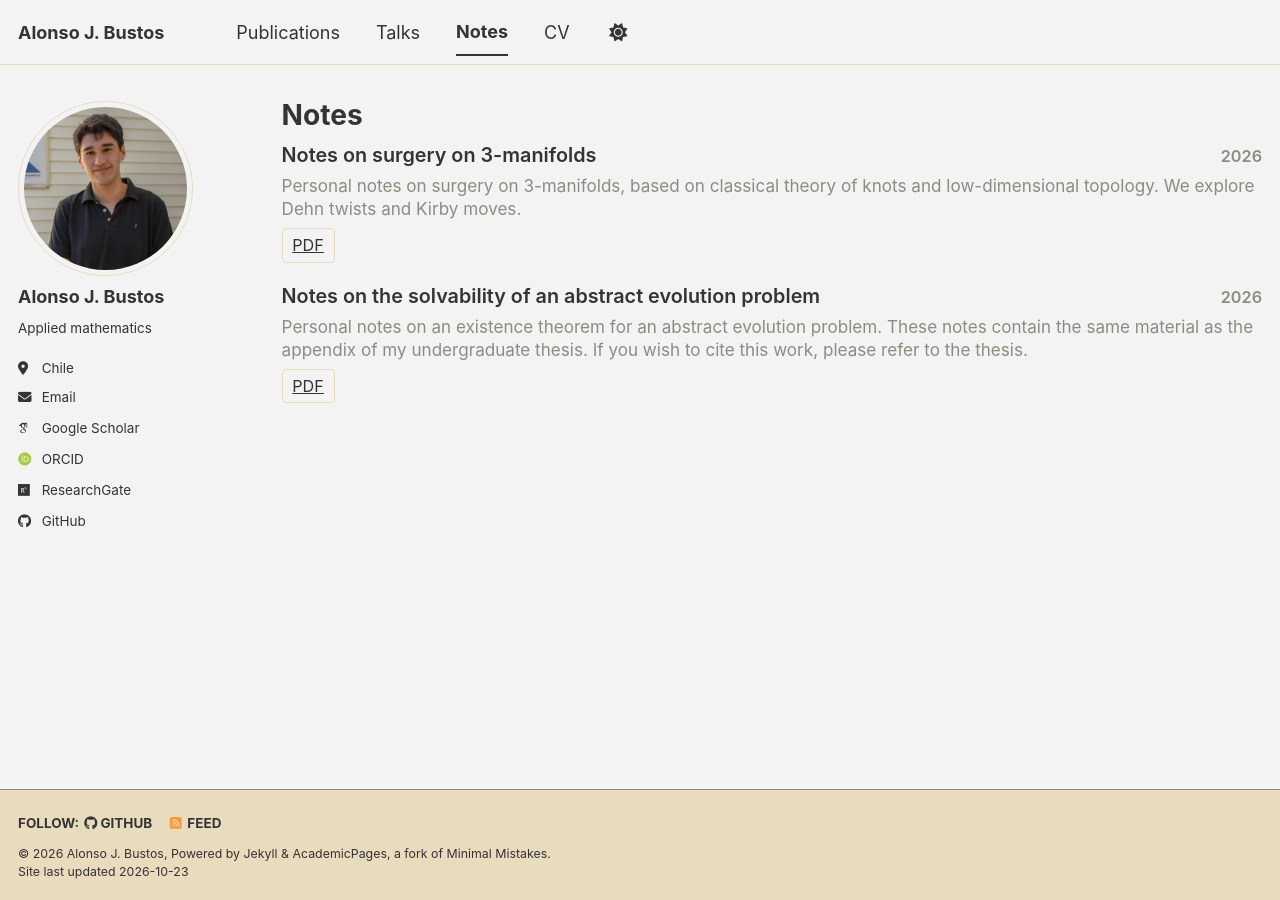
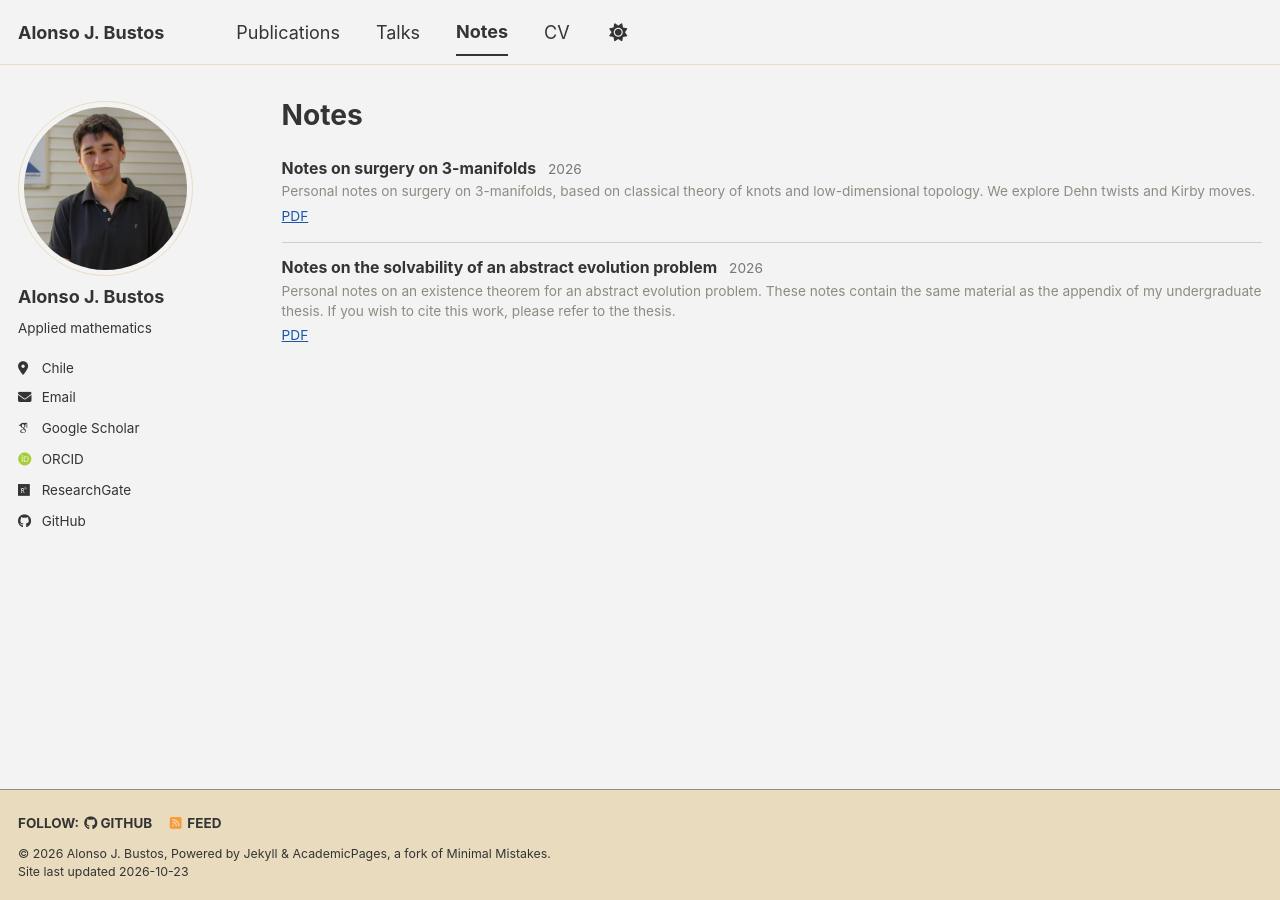
Before and after one commit to alonsojbustos/alonsojbustos.github.io, a Jekyll site: the page built from _pages/notes.html, in a window 1280 px wide. Built offline with Jekyll 4.4.1, drawn with Linux system fonts in a browser that asks for light colours; some web fonts are replaced; a script bundle is joined from its source files by our own code; library files that are not in the unit come from our copies.

Commit message:
Add files via upload

```diff
--- a/_sass/_custom.scss
+++ b/_sass/_custom.scss
@@ -157,3 +157,41 @@
   .compact-publications h3 { font-size: 0.9rem; }
   .compact-publications h3 + p { font-size: 0.8rem; }
 }
+
+/* Talks and notes: same compact typographic treatment as publications */
+.talk-item, .note-item {
+  font-size: 0.78rem;
+  line-height: 1.42;
+  padding: 1.05em 0 1.1em;
+  margin: 0;
+  border-top: 1px solid #d0d0d0;
+}
+.talk-item:first-of-type, .note-item:first-of-type { border-top: 0; }
+.talk-title, .note-title {
+  display: block;
+  font-size: 0.88rem;
+  font-weight: 700;
+  line-height: 1.35;
+  margin: 0 0 0.2em;
+}
+.talk-title a, .note-title a { color: inherit; text-decoration: none; }
+.talk-title a:hover, .note-title a:hover { text-decoration: underline; }
+.talk-year, .note-year { font-size: 0.76rem; font-weight: 400; color: #777; margin-left: 0.6em; }
+.talk-venue, .note-description { font-size: 0.76rem; line-height: 1.45; margin: 0.1em 0 0.25em; }
+.talk-button, .note-button {
+  display: inline;
+  border: 0;
+  border-radius: 0;
+  padding: 0;
+  margin: 0;
+  font-size: 0.76rem;
+  color: #1756a9;
+  text-decoration: underline;
+  background: transparent;
+}
+.talk-button:hover, .note-button:hover { text-decoration: underline; }
+@media (max-width: 600px) {
+  .talk-item, .note-item { font-size: 0.82rem; }
+  .talk-title, .note-title { font-size: 0.9rem; }
+  .talk-venue, .note-description, .talk-button, .note-button { font-size: 0.8rem; }
+}
```
